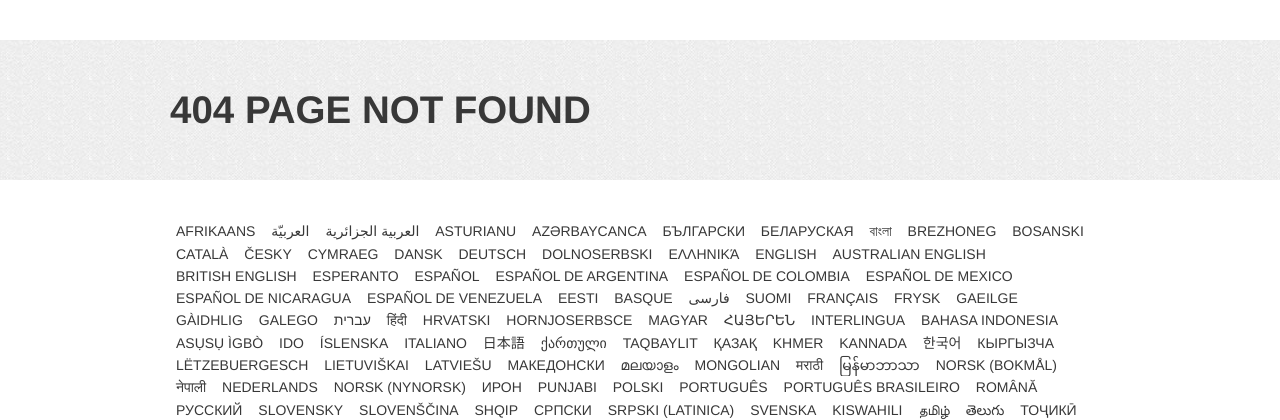
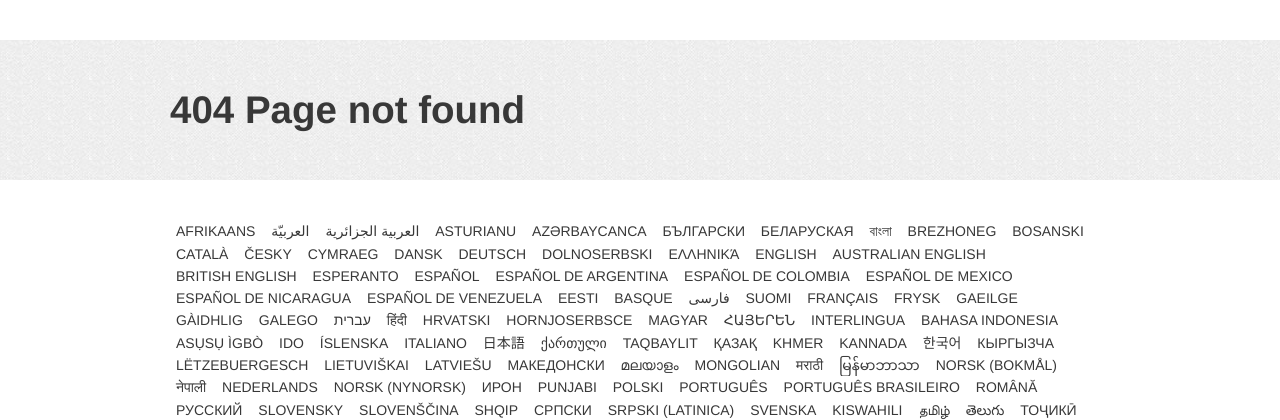
Before and after one commit to hagyma/xutt, a Django app: template templates/404.html in a window 1280 px wide. Shown: the part 85-505 px from the top of the page. Run offline with Django 3.2, Linux system fonts and the light colour scheme; the template is opened without the code that fills it: most values are stand-ins (such as "Sample title", 1, 10 or a date in 2020); some libraries are stand-ins or nearby versions.

Commit message:
content -del text transform uppercase

```diff
--- a/static/css/style.css
+++ b/static/css/style.css
@@ -81,7 +81,7 @@ header{
     color: #383838;
     font-size: 20px;
     line-height: 26px;
-    text-transform: uppercase;
+    /*text-transform: uppercase;*/
     margin-top: 40px;
     margin-bottom: 40px;
 }
```
